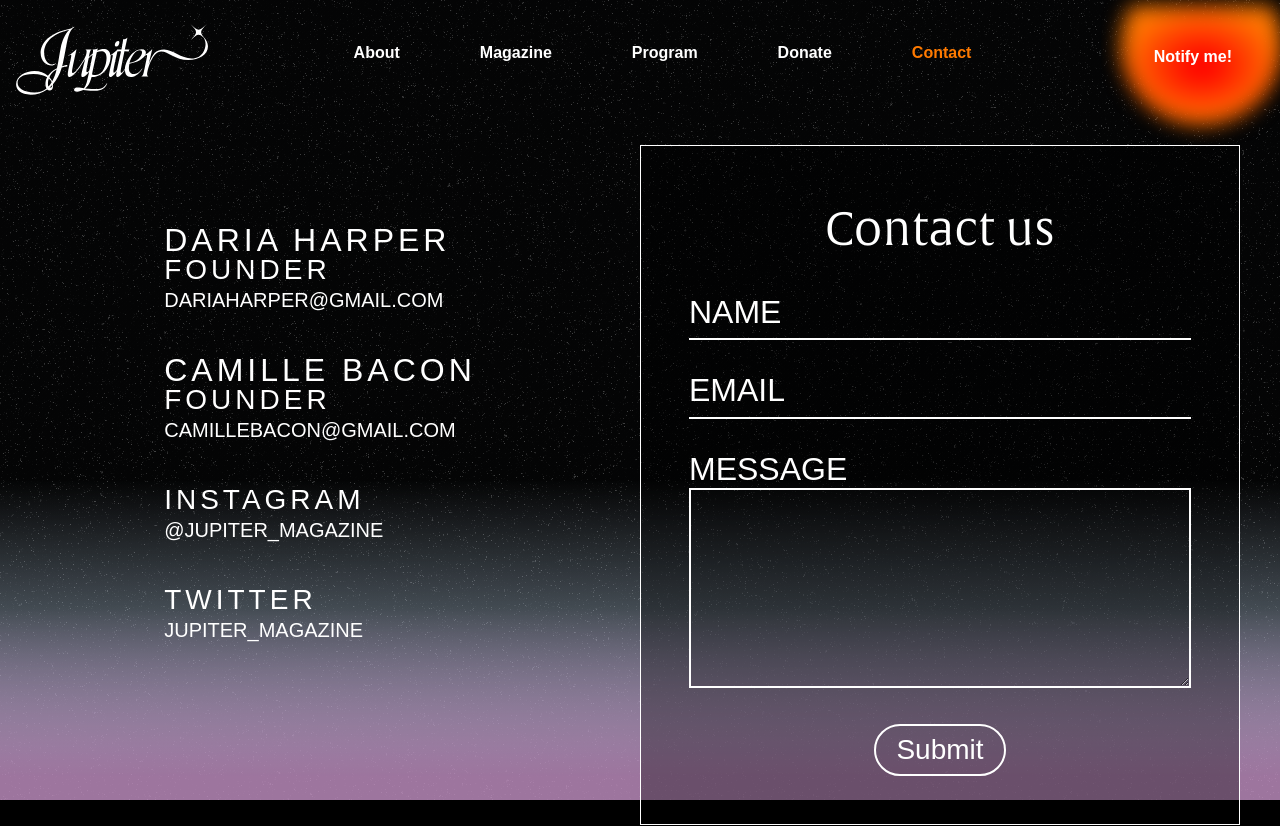
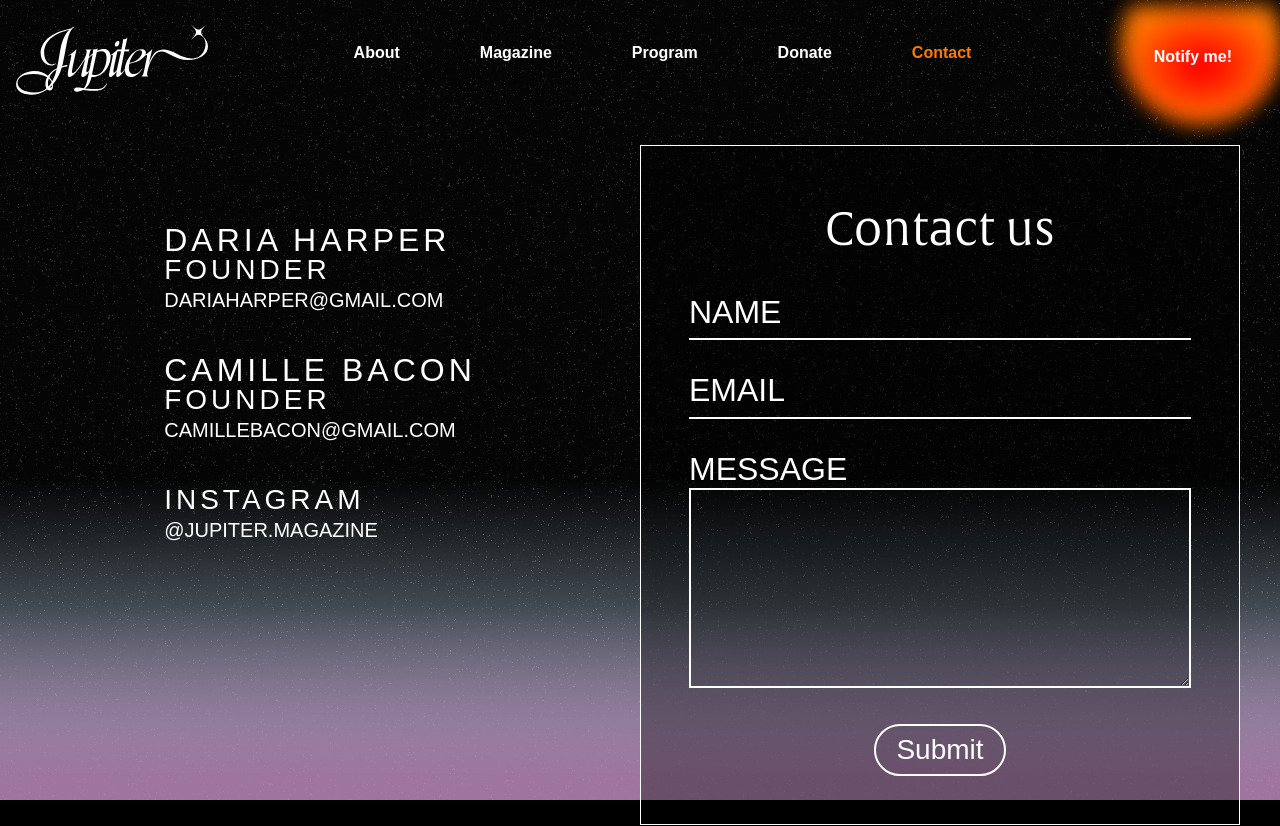
Before and after one commit to lizetteayala1211/jupiter-mag, a Next.js app: page /contact in a window 1280 px wide. Shown: the top 826 px of the page. Built offline with nearby package versions, Linux system fonts and the light colour scheme; no server answers; a web font is replaced by a local one.

Commit message:
update contact page

```diff
--- a/src/app/contact/desktop/index.tsx
+++ b/src/app/contact/desktop/index.tsx
@@ -17,11 +17,7 @@ export default function Desktop() {
         </div>
         <div>
           <h2 style={{ letterSpacing: "4px" }}>Instagram</h2>
-          <h3>@Jupiter_magazine</h3>
-        </div>
-        <div>
-          <h2 style={{ letterSpacing: "4px" }}>Twitter</h2>
-          <h3>Jupiter_Magazine</h3>
+          <h3>@jupiter.magazine</h3>
         </div>
       </ContactSection>
       <FormSection>
--- a/src/app/contact/mobile/index.tsx
+++ b/src/app/contact/mobile/index.tsx
@@ -23,11 +23,7 @@ export default function Mobile() {
       </div>
       <div>
         <h1 style={{ fontFamily: "Alverata Light" }}>Instagram</h1>
-        <h2>@Jupiter_Magazine</h2>
-      </div>
-      <div>
-        <h1 style={{ fontFamily: "Alverata Light" }}>Twitter</h1>
-        <h2>Jupiter_Magazine</h2>
+        <h2>@jupiter.magazine</h2>
       </div>
       <ContactForm />
     </div>
```
